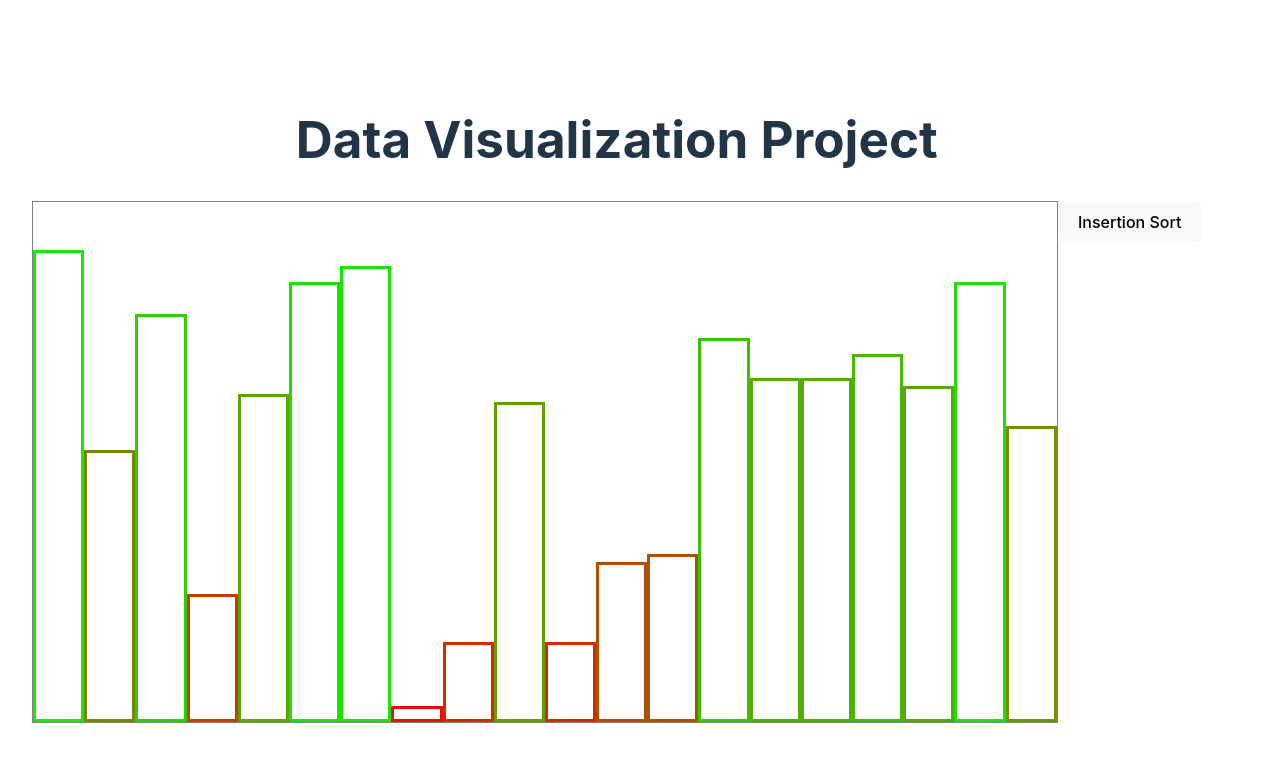
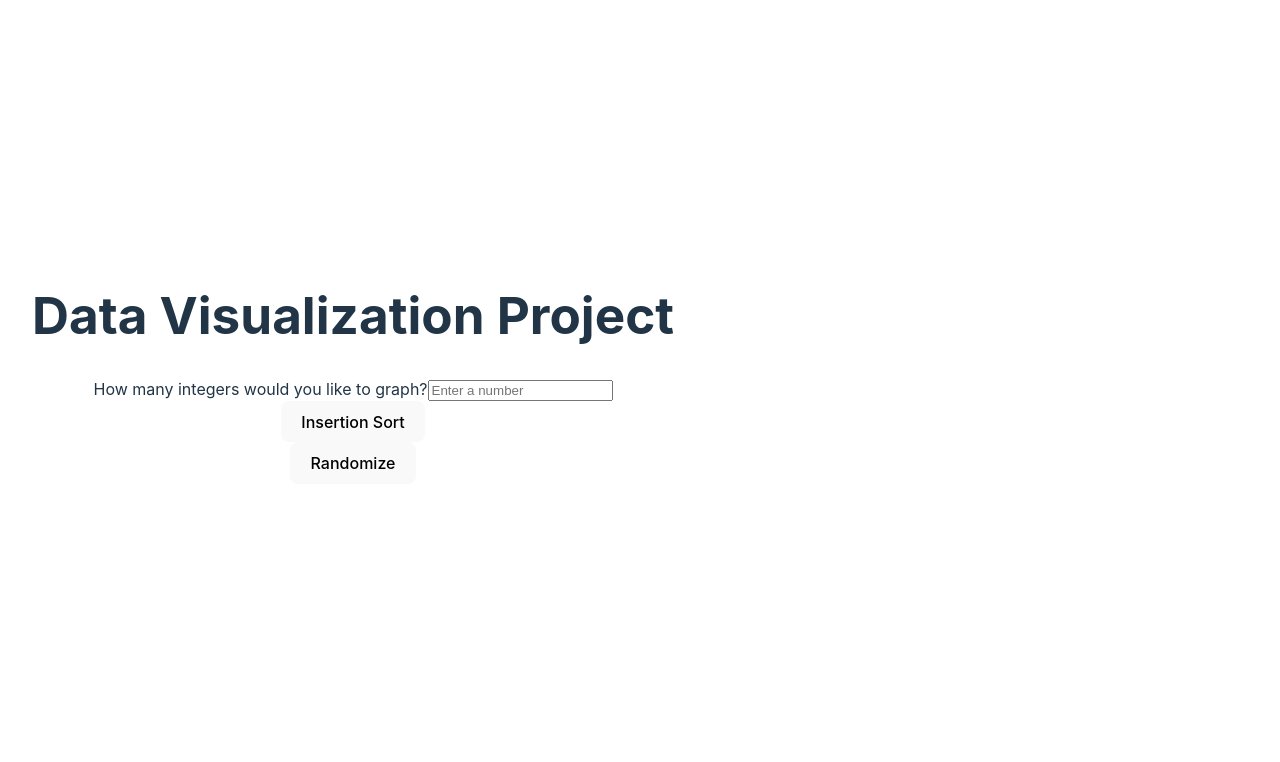
Before and after one commit to williamparker2023/algorithmVisual, a React (Vite) app: page / in a window 1280 px wide. Shown: the top 762 px of the page. Built offline with nearby package versions, Linux system fonts and the light colour scheme.

Commit message:
Co-authored-by: philcparker@hotmail.com <philcparker@hotmail.com>

```diff
--- a/src/App.css
+++ b/src/App.css
@@ -64,3 +64,20 @@ div#container{
   width: auto;
 
 }
+
+.visualization-container {
+  display: flex;
+  flex-direction: column;
+  align-items: center;
+}
+
+.bars-container {
+  display: flex;
+  flex-direction: row; /* Updated from row-reverse */
+  width: 100%;
+}
+
+.bar {
+  margin: 0 2px;
+  align-self: flex-end;
+}
--- a/src/App.jsx
+++ b/src/App.jsx
@@ -2,13 +2,14 @@ import { useState } from 'react';
 import './App.css';
 import Header from './Header.jsx';
 import Canvas from './Canvas.jsx';
+import InsertionSortVisualization from './InsertionSortVisualization.jsx'
 
 
 function App() {
   return (
     <>
       <Header/>
-      <Canvas/>
+      <InsertionSortVisualization/>
 
       <div className="card"></div>
     </>
--- a/src/Canvas.jsx
+++ b/src/Canvas.jsx
@@ -49,6 +49,7 @@ function Canvas(){
     // }
     // console.log(divList[0]);
 
+
     function insertionSort(){
         //This function will sort by the insertion method
         for (var j = 1; j < numList.length; j++) {
@@ -65,10 +66,10 @@ function Canvas(){
                 }
                 numList[lastIndex + 1] = currentElement;
                 divList[lastIndex + 1] = temp1;
+        }
 
-            }
             for (var i=0; i< count; i++){
-                num =
+
                 numList.push(num);
                 var top = 65-num;
 
@@ -92,10 +93,11 @@ function Canvas(){
         console.log(divList);
     }
 
+
     return (
 
     <div>
-        <button onClick={insertionSort}>Insertion Sort</button>
+        { <button onClick={insertionSort}>Insertion Sort</button> }
         <div id = "container">
 
 
--- /dev/null
+++ b/src/InsertionSortVisualization.jsx
@@ -0,0 +1,107 @@
+import React, { useState, useEffect } from 'react';
+
+const InsertionSortVisualization = () => {
+  const [count, setCount] = useState('');
+  const [array, setArray] = useState([]);
+  const [stepIndex, setStepIndex] = useState(0);
+
+  const handleInputChange = (event) => {
+    const inputValue = event.target.value;
+
+    // Ensure that the input is a non-negative integer
+    if (/^\d+$/.test(inputValue)) {
+      setCount(inputValue);
+
+      const numbers = Array.from({ length: parseInt(inputValue, 10) }, () =>
+        Math.floor(Math.random() * 30) + 1
+      );
+
+      setArray(numbers);
+    } else {
+      setCount('');
+      setArray([]);
+    }
+  };
+
+  const insertionSort = () => {
+    setStepIndex(0); // Reset step index
+
+    let newArray = [...array]; // Create a copy of the array
+
+    // Implement the insertion sort algorithm with animation
+    let i = 1;
+
+    const sortInterval = setInterval(() => {
+      if (i < newArray.length) {
+        let currentIndex = i;
+        const currentElement = newArray[currentIndex];
+
+        while (currentIndex > 0 && newArray[currentIndex - 1] > currentElement) {
+          newArray[currentIndex] = newArray[currentIndex - 1];
+          currentIndex--;
+        }
+
+        newArray[currentIndex] = currentElement;
+
+        // Update state to trigger re-render
+        setArray([...newArray]);
+        setStepIndex(i);
+        i++;
+      } else {
+        // Stop the interval when sorting is complete
+        clearInterval(sortInterval);
+      }
+    }, 100); // Adjust the delay as needed
+  };
+
+
+
+  const randomizeArray = () => {
+    const numbers = Array.from({ length: parseInt(count, 10) }, () =>
+      Math.floor(Math.random() * 30) + 1
+    );
+
+    setArray(numbers);
+    setStepIndex(0); // Reset step index
+  };
+
+  useEffect(() => {
+    // Cleanup the interval when the component is unmounted
+    return () => clearInterval();
+  }, []);
+
+  return (
+    <div className="visualization-container">
+      <label>
+        How many integers would you like to graph?
+        <input
+          type="text"
+          value={count}
+          onChange={handleInputChange}
+          placeholder="Enter a number"
+        />
+      </label>
+      <button onClick={insertionSort} disabled={stepIndex !== 0}>
+        Insertion Sort
+      </button>
+      <button onClick={randomizeArray}>Randomize</button>
+      <div className="bars-container">
+        {array.map((value, index) => (
+          <div
+            key={index}
+            className="bar"
+            style={{
+              flex: `1 0 ${(100 / array.length).toFixed(2)}%`, // Adjust the styling for each bar
+              height: `${value * 20}px`, // Adjust the multiplier as needed
+              backgroundColor:
+                index <= stepIndex ? 'green' : 'blue', // Adjust styling as needed
+              transition: 'background-color 0.5s',
+            }}
+          ></div>
+        ))}
+      </div>
+    </div>
+  );
+};
+
+export default InsertionSortVisualization;
```
